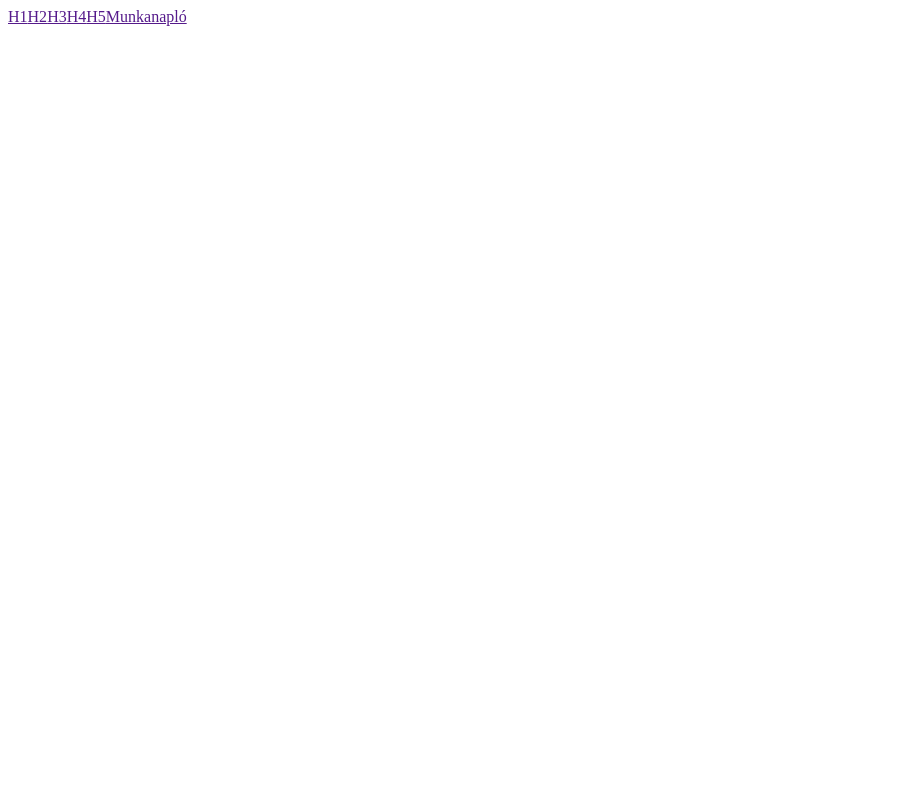
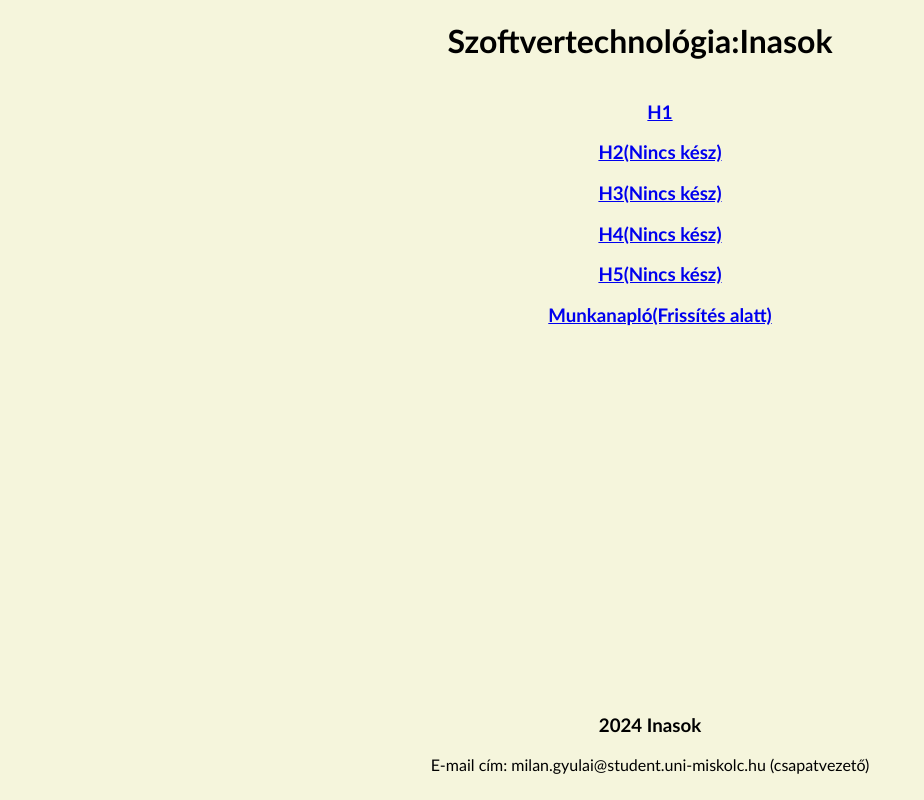
Before and after one commit to MilanGyulai/Szoftvertechnologia, a plain HTML site: page index.html in a window 1280 px wide. Shown: the whole page, without its empty margins (0-924 px from the left). Drawn offline with Linux system fonts and the light colour scheme.

Commit message:
frissites

```diff
--- a/index.html
+++ b/index.html
@@ -4,16 +4,58 @@
     <meta charset="UTF-8">
     <meta name="viewport" content="width=device-width, initial-scale=1.0">
     <title>Szoftvertechnológia beadandó</title>
+    <style>
+html, body {
+    height: 100%;
+    margin: 0;
+    padding: 0;
+    background-color:beige;
+}
+    ul{
+        list-style-type: none;
+    }
+    body {
+    display: flex;
+    flex-direction: column;
+    min-height: 100vh;
+    font-family: 'Trebuchet MS', sans-serif;
+}
+.content {
+    padding: 20px;
+    margin-bottom: 60px;
+}
+footer {
+    position: fixed;
+    left: 0;
+    bottom: 0;
+    width: 100%;
+    background-color: beige;
+    text-align: center;
+    padding: 10px;
+    z-index: 100;
+}
+.title{
+    text-align: center;}
+.tartalom{
+    text-align: center;
+}
+    </style>
 </head>
 <body>
-    <table>
-        <tr><a href="">H1</a></tr>
-        <tr><a href="">H2</a></tr>
-        <tr><a href="">H3</a></tr>
-        <tr><a href="">H4</a></tr>
-        <tr><a href="">H5</a></tr>
-        <tr><a href="">Munkanapló</a></tr>
-    </table>
 
+   <div class="title"> <h1>Szoftvertechnológia:Inasok</h1></div>
+  <div class="tartalom">  <ul class="no-bullets">
+        <li><a href="./Dokumentumok/Szoftvertechnológia.pdf" target="_blank" ><h3>H1</h3></li>
+        <li><a href="#h2"><h3>H2(Nincs kész)</h3></a></li>
+        <li><a href="#h3"><h3>H3(Nincs kész)</h3></a></li>
+        <li><a href="#h4"><h3>H4(Nincs kész)</h3></a></li>
+        <li><a href="#h5"><h3>H5(Nincs kész)</h3></a></li>
+        <li><a href="./Dokumentumok/Munkanaplo.html"><h3>Munkanapló(Frissítés alatt)</h3></a></li>
+    </ul>
+</div>
 </body>
+<footer>
+    <h3>2024 Inasok</h3>
+    <p>E-mail cím: milan.gyulai@student.uni-miskolc.hu (csapatvezető)</p>
+</footer>
 </html>
```
